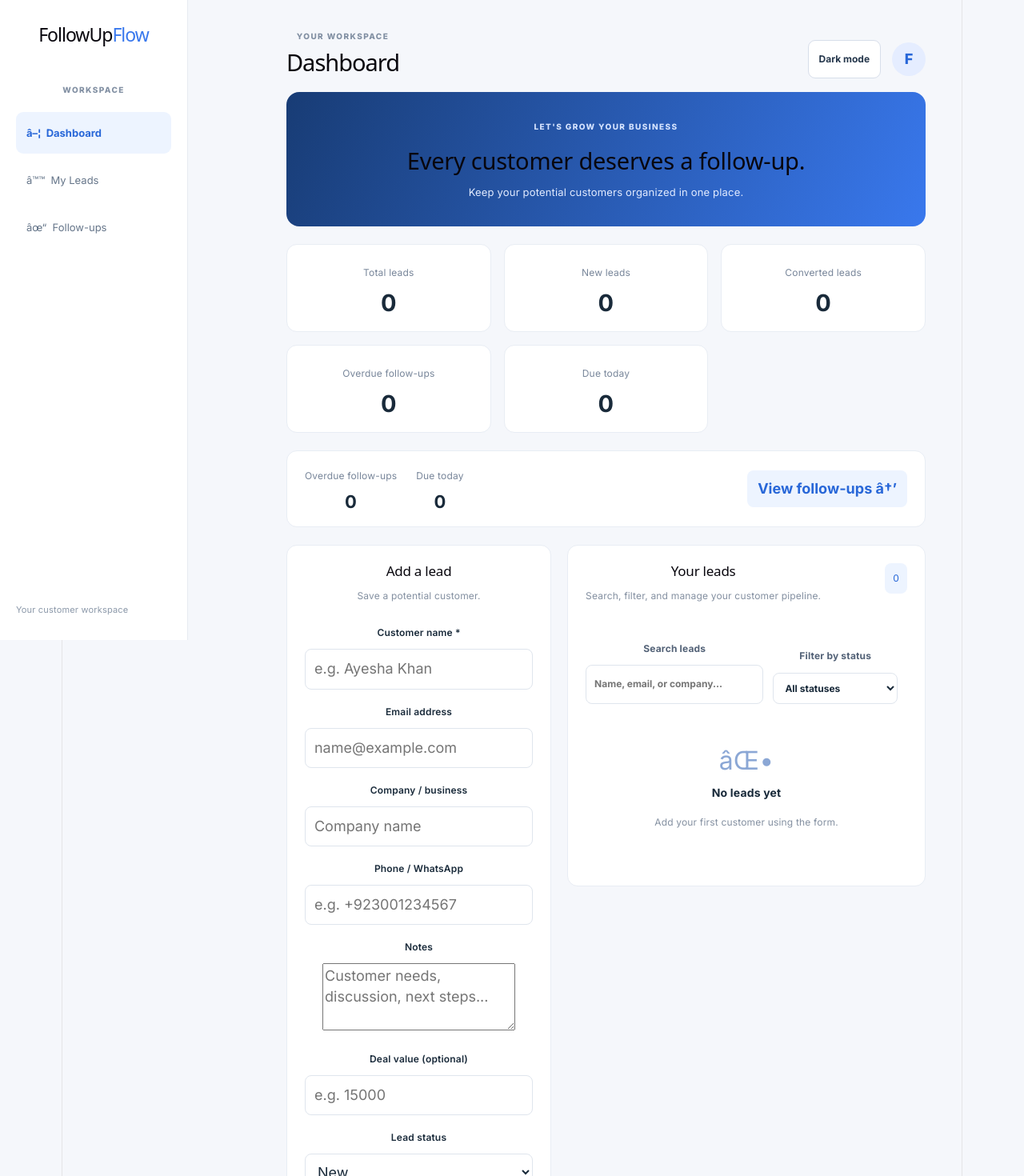
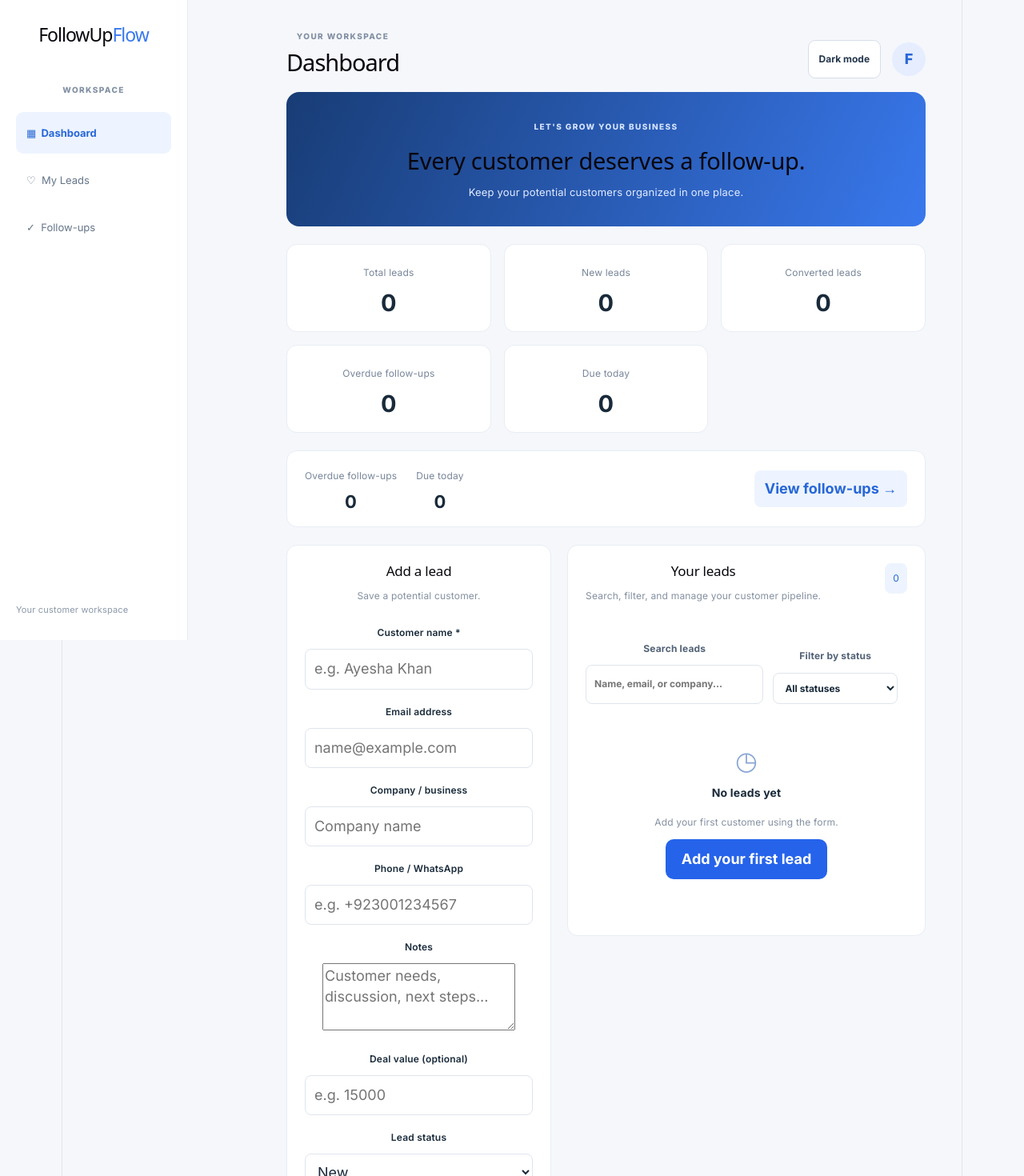
Before and after one commit to muntahaayaz/followupflow, a React (Vite) app: page / in a window 1280 px wide. Shown: the top 1470 px of the page at 80% size. Built offline with nearby package versions, Linux system fonts and the light colour scheme.

Commit message:
Complete FollowUpFlow UX and design polish

```diff
--- a/src/App.css
+++ b/src/App.css
@@ -1047,3 +1047,136 @@
     flex: 1;
   }
 }
+
+/* UX polish: empty state, responsive controls and accessible contrast */
+.empty-state-action {
+  display: inline-flex;
+  align-items: center;
+  justify-content: center;
+  min-height: 44px;
+  margin-top: 12px;
+  padding: 12px 20px;
+  border: 0;
+  border-radius: 10px;
+  background: #2563eb;
+  color: #ffffff;
+  font-weight: 700;
+  cursor: pointer;
+}
+
+.empty-state-action:hover {
+  background: #1d4ed8;
+}
+
+.empty-state-action:focus-visible {
+  outline: 3px solid #60a5fa;
+  outline-offset: 3px;
+}
+
+.empty,
+.app-notice,
+.copy-status {
+  overflow-wrap: anywhere;
+}
+
+.app-notice {
+  border-radius: 10px;
+  line-height: 1.6;
+}
+
+:root[data-theme="dark"] .status-new {
+  background: #1e3a5f;
+  color: #bfdbfe;
+}
+
+:root[data-theme="dark"] .status-interested {
+  background: #593d12;
+  color: #fde68a;
+}
+
+:root[data-theme="dark"] .status-converted {
+  background: #14532d;
+  color: #bbf7d0;
+}
+
+:root[data-theme="dark"] .followup-overdue {
+  background: #641e1e;
+  color: #fecaca;
+}
+
+:root[data-theme="dark"] .followup-due-today {
+  background: #593d12;
+  color: #fde68a;
+}
+
+:root[data-theme="dark"] .followup-upcoming {
+  background: #14532d;
+  color: #bbf7d0;
+}
+
+:root[data-theme="dark"] .empty p {
+  color: #cbd5e1;
+}
+
+:root[data-theme="dark"] .copy-status {
+  color: #86efac;
+}
+
+@media (max-width: 600px) {
+  .main,
+  .panel,
+  .lead,
+  .followup-group {
+    min-width: 0;
+    max-width: 100%;
+  }
+
+  .panel input,
+  .panel select,
+  .panel textarea,
+  .edit-modal input,
+  .edit-modal select,
+  .edit-modal textarea {
+    width: 100%;
+    max-width: 100%;
+    min-height: 44px;
+  }
+
+  .panel textarea,
+  .edit-modal textarea {
+    min-height: 90px;
+  }
+
+  .message-actions {
+    display: flex;
+    flex-wrap: wrap;
+    gap: 8px;
+  }
+
+  .message-actions button,
+  .empty-state-action {
+    min-height: 44px;
+  }
+
+  .lead {
+    overflow-wrap: anywhere;
+  }
+
+  .theme-toggle {
+    margin-right: 0;
+  }
+
+  .empty {
+    padding: 32px 12px;
+  }
+}
+
+@media (prefers-reduced-motion: reduce) {
+  *,
+  *::before,
+  *::after {
+    scroll-behavior: auto !important;
+    animation-duration: 0.01ms !important;
+    transition-duration: 0.01ms !important;
+  }
+}
--- a/src/App.jsx
+++ b/src/App.jsx
@@ -785,7 +785,7 @@
 
           <p>
             {lead.business || "No company added"}
-            {lead.email ? ` Â· ${lead.email}` : ""}
+            {lead.email ? ` · ${lead.email}` : ""}
           </p>
 
           <span className={getStatusClass(lead.status)}>
@@ -808,7 +808,7 @@
               <ul>
                 {lead.activity.map((item) => (
                   <li key={item.id}>
-                    {item.message} â€” {new Date(item.at).toLocaleString()}
+                    {item.message} — {new Date(item.at).toLocaleString()}
                   </li>
                 ))}
               </ul>
@@ -910,7 +910,7 @@
           aria-label={`Delete ${lead.name}`}
           title="Delete lead"
         >
-          Ã—
+          ×
         </button>
       </article>
     );
@@ -935,9 +935,9 @@
               }`}
               onClick={() => setActiveView(view)}
             >
-              {view === "Dashboard" && "â–¦"}
-              {view === "My Leads" && "â™™"}
-              {view === "Follow-ups" && "âœ“"}
+              {view === "Dashboard" && "▦"}
+              {view === "My Leads" && "♡"}
+              {view === "Follow-ups" && "✓"}
               &nbsp; {view}
             </button>
           ))}
@@ -975,7 +975,7 @@
               aria-label="Dismiss notification"
               onClick={() => setNotice("")}
             >
-              Ã—
+              ×
             </button>
           </div>
         )}
@@ -1038,7 +1038,7 @@
                 type="button"
                 onClick={() => setActiveView("Follow-ups")}
               >
-                View follow-ups â†’
+                View follow-ups →
               </button>
             </section>
           </>
@@ -1046,7 +1046,7 @@
 
         <section className="content-grid">
           {activeView !== "Follow-ups" && (
-            <div className="panel">
+            <div className="panel" id="add-lead-panel">
               <h2>Add a lead</h2>
               <p className="muted">Save a potential customer.</p>
 
@@ -1215,7 +1215,7 @@
 
             {visibleLeads.length === 0 ? (
               <div className="empty">
-                <div className="empty-icon">âŒ•</div>
+                <div className="empty-icon">◷</div>
 
                 <h3>
                   {normalizedSearch || statusFilter !== "All"
@@ -1232,6 +1232,24 @@
                       ? "Add a follow-up date to a lead to see it here."
                       : "Add your first customer using the form."}
                 </p>
+
+                {leads.length === 0 && activeView !== "Follow-ups" && (
+                  <button
+                    type="button"
+                    className="primary-button empty-state-action"
+                    onClick={() => {
+                      document.getElementById("add-lead-panel")?.scrollIntoView({
+                        behavior: "smooth",
+                        block: "start"
+                      });
+                      document.getElementById("customer-name")?.focus({
+                        preventScroll: true
+                      });
+                    }}
+                  >
+                    Add your first lead
+                  </button>
+                )}
               </div>
             ) : activeView === "Follow-ups" ? (
               <div className="grouped-followups">
@@ -1276,7 +1294,7 @@
                 Create a personalized English message for your customer.
               </p>
             </div>
-            <span className="message-icon">âœ‰</span>
+            <span className="message-icon">✉</span>
           </div>
 
           <button
@@ -1350,7 +1368,7 @@
                     {leads.map((lead) => (
                       <option key={lead.id} value={String(lead.id)}>
                         {lead.name}
-                        {lead.business ? ` â€” ${lead.business}` : ""}
+                        {lead.business ? ` — ${lead.business}` : ""}
                       </option>
                     ))}
                   </select>
@@ -1463,7 +1481,7 @@
               {selectedLead && (
                 <div className="selected-customer">
                   Selected customer: <strong>{selectedLead.name}</strong>
-                  {selectedLead.email ? ` Â· ${selectedLead.email}` : ""}
+                  {selectedLead.email ? ` · ${selectedLead.email}` : ""}
                 </div>
               )}
 
@@ -1548,7 +1566,7 @@
           )}
         </section>
 
-        <footer>FollowUpFlow Â· Never lose a lead again.</footer>
+        <footer>FollowUpFlow · Never lose a lead again.</footer>
       </main>
 
       {editingLeadId !== null && (
@@ -1579,7 +1597,7 @@
                 aria-label="Close edit form"
                 onClick={() => setEditingLeadId(null)}
               >
-                Ã—
+                ×
               </button>
             </div>
 
```
